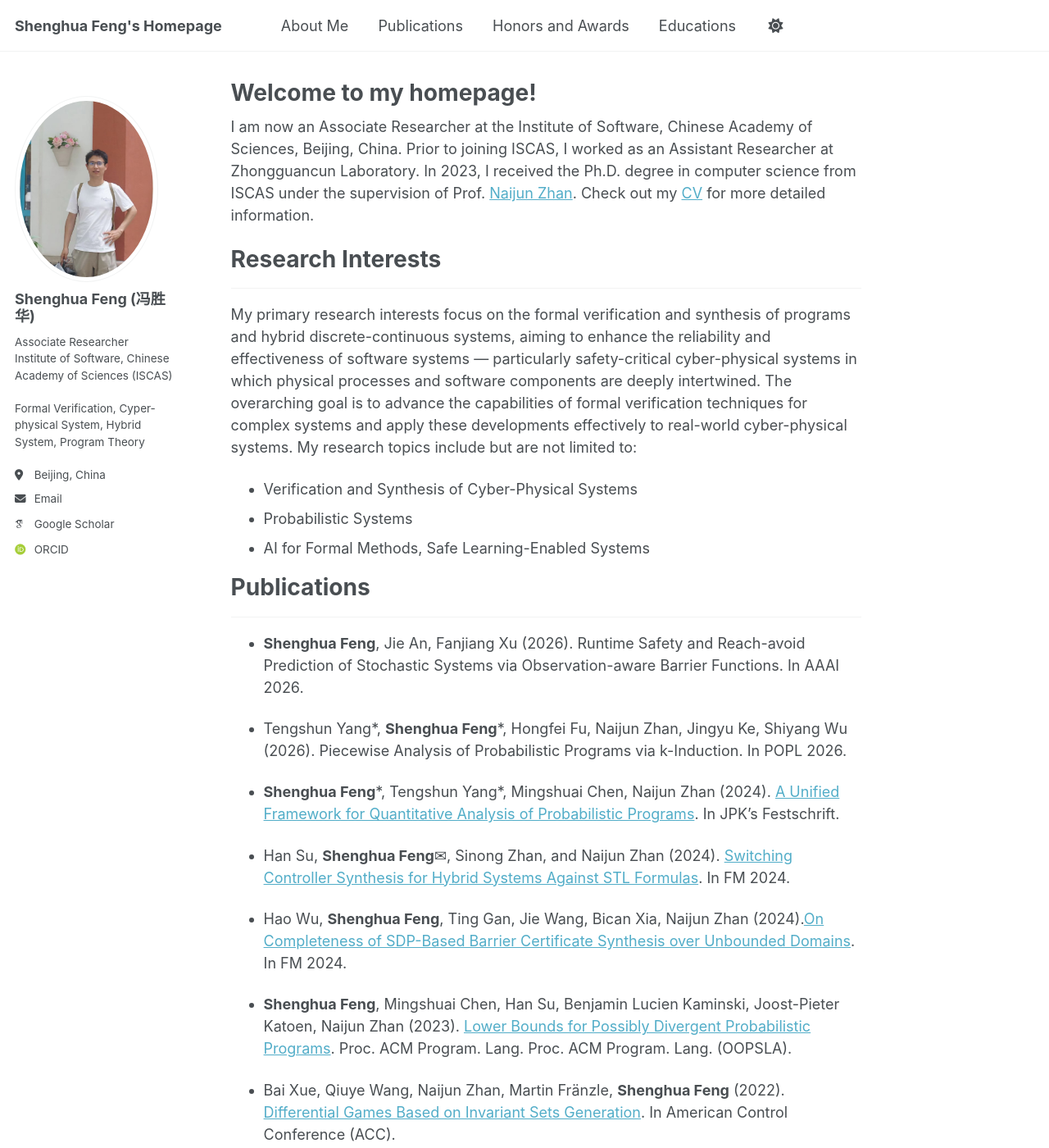
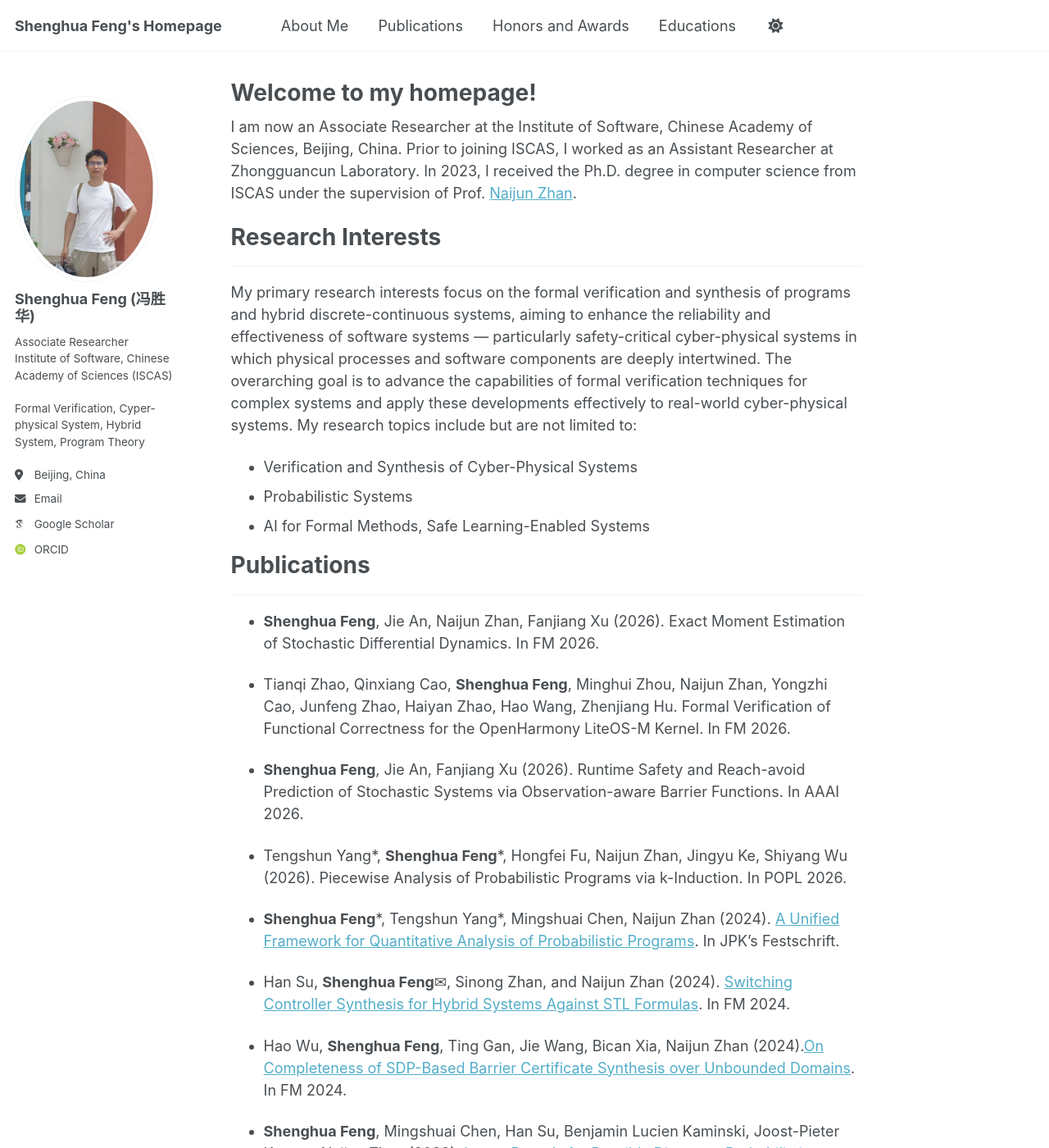
Before and after one commit to Shenghua-Feng/shenghua-feng.github.io, a Jekyll site: the page built from _pages/about.md, in a window 1280 px wide and 1400 px high. Shown: the whole window at 82% size. Built offline with Jekyll 4.4.1, drawn with Linux system fonts in a browser that asks for light colours; some web fonts are replaced; a script that is not in the unit is left out.

Commit message:
add new paper

```diff
--- a/_pages/about.md
+++ b/_pages/about.md
@@ -7,7 +7,9 @@ redirect_from:
   - /about.html
 ---
 
-I am now an Associate Researcher at the Institute of Software, Chinese Academy of Sciences, Beijing, China. Prior to joining ISCAS, I worked as an Assistant Researcher at Zhongguancun Laboratory. In 2023, I received the Ph.D. degree in computer science from ISCAS under the supervision of Prof. [Naijun Zhan](https://lcs.ios.ac.cn/~znj/). Check out my [CV](/files/CV_Shenghua_Feng.pdf) for more detailed information.
+I am now an Associate Researcher at the Institute of Software, Chinese Academy of Sciences, Beijing, China. Prior to joining ISCAS, I worked as an Assistant Researcher at Zhongguancun Laboratory. In 2023, I received the Ph.D. degree in computer science from ISCAS under the supervision of Prof. [Naijun Zhan](https://lcs.ios.ac.cn/~znj/).
+
+<!-- Check out my [CV](/files/CV_Shenghua_Feng.pdf) for more detailed information. -->
 
 # Research Interests
 ------
@@ -19,6 +21,10 @@ My primary research interests focus on the formal verification and synthesis of
 
 # Publications {#publications}
 ------
+  - **Shenghua Feng**, Jie An, Naijun Zhan, Fanjiang Xu (2026). Exact Moment Estimation of Stochastic Differential Dynamics. In FM 2026.
+
+  - Tianqi Zhao, Qinxiang Cao, **Shenghua Feng**, Minghui Zhou, Naijun Zhan, Yongzhi Cao, Junfeng Zhao, Haiyan Zhao, Hao Wang, Zhenjiang Hu. Formal Verification of Functional Correctness for the OpenHarmony LiteOS-M Kernel. In FM 2026.
+
   - **Shenghua Feng**, Jie An, Fanjiang Xu (2026). Runtime Safety and Reach-avoid Prediction of Stochastic Systems via Observation-aware Barrier Functions. In AAAI 2026.
 
   - Tengshun Yang\*, **Shenghua Feng**\*, Hongfei Fu, Naijun Zhan, Jingyu Ke, Shiyang Wu (2026). Piecewise Analysis of Probabilistic Programs via k-Induction. In POPL 2026.
```
